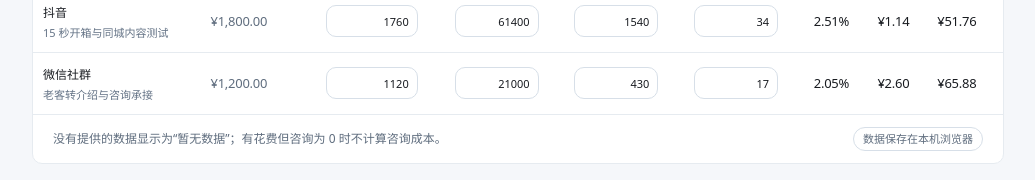
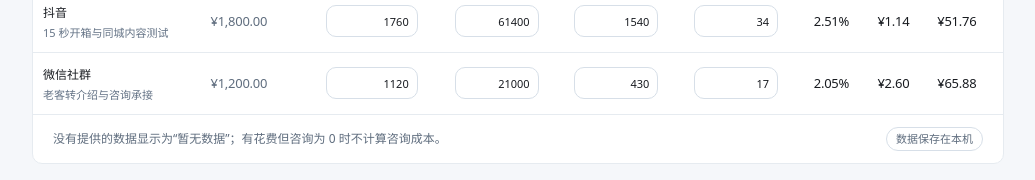
Before and after one commit to nianpingy-cpu/guance-ai, a React (Vite) app: page /review in a window 1280 px wide. Shown: the part 800-980 px from the top of the page, without its empty margins (236-1271 px from the left). Built offline with nearby package versions, Linux system fonts and the light colour scheme.

Commit message:
fix: clarify local save labels in desktop reports

```diff
--- a/src/pages/ReviewPage.tsx
+++ b/src/pages/ReviewPage.tsx
@@ -368,7 +368,7 @@
           <p className="text-[12px] text-muted">
             没有提供的数据显示为“暂无数据”；有花费但咨询为 0 时不计算咨询成本。
           </p>
-          <Tag tone="outline">数据保存在本机浏览器</Tag>
+          <Tag tone="outline">数据保存在本机</Tag>
         </div>
       </Card>
 
--- a/src/pages/StrategyPage.tsx
+++ b/src/pages/StrategyPage.tsx
@@ -372,7 +372,7 @@
               onClick={() =>
                 budgetError || overBy > 0
                   ? toast('草稿未完全保存', budgetError || '请先将预算调整到企业上限内。', 'warning')
-                  : toast('草稿已保存', '当前有效预算与方案内容已自动保存在本机浏览器。', 'success')
+                  : toast('草稿已保存', '当前有效预算与方案内容已自动保存在本机。', 'success')
               }
             >
               保存草稿
```
